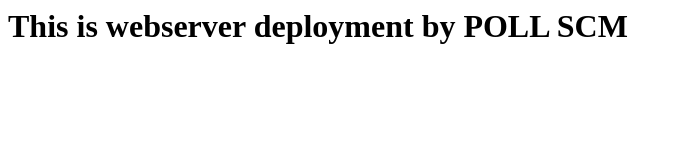
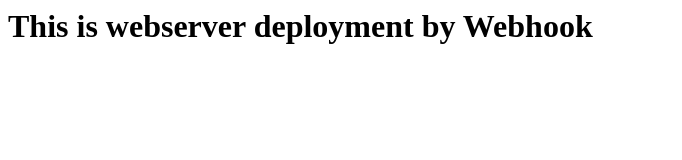
Before and after one commit to rajasekhar82/batch16, a plain HTML site: page index.html in a window 1280 px wide. Shown: the whole page, without its empty margins (0-682 px from the left). Drawn offline with Linux system fonts and the light colour scheme.

Commit message:
add index-3

```diff
--- a/index.html
+++ b/index.html
@@ -1 +1 @@
-<h1> This is webserver deployment by POLL SCM </h1>
+<h1> This is webserver deployment by Webhook  </h1>
```
